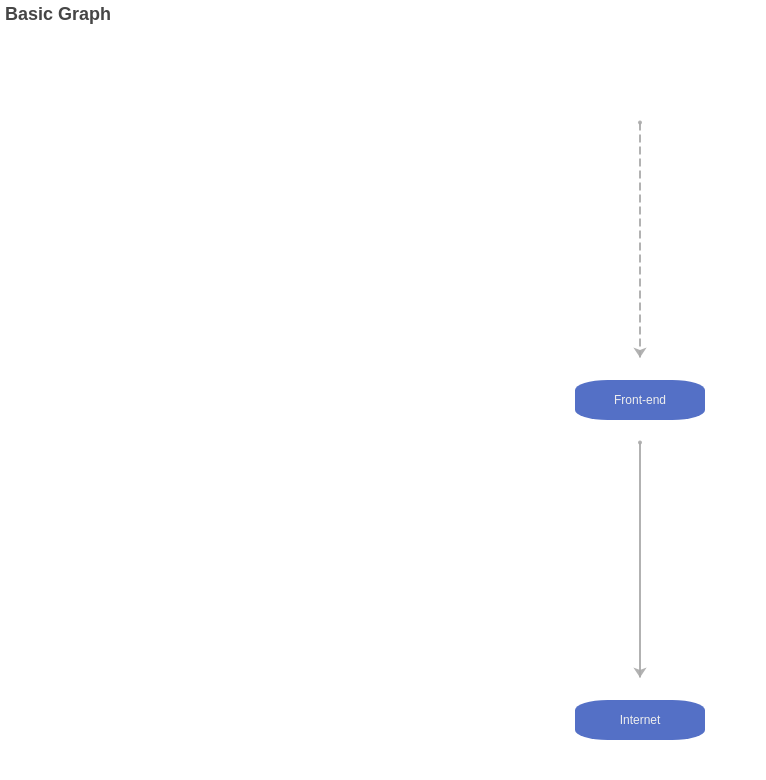
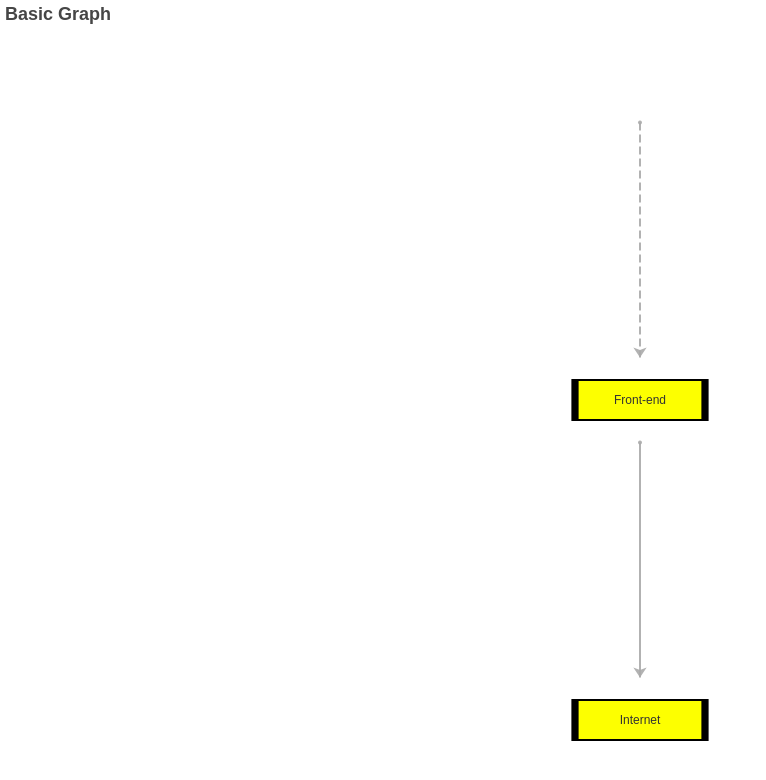
Before and after one commit to FelicityAmiao/roadmap, a Vue app: page / in a window 1280 px wide. Shown: the top 780 px of the page, without its empty margins (0-766 px from the left). Built offline with nearby package versions, Linux system fonts and the light colour scheme; the HTML template or start-up script is replaced by a standard one.

Commit message:
change the node color, add border.

```diff
--- a/src/components/KnowledgeNode.vue
+++ b/src/components/KnowledgeNode.vue
@@ -25,7 +25,6 @@ const option = ref({
     {
       type: 'graph',
       layout: 'none',
-      symbolSize: 50,
       roam: true,
       label: {
         show: true,
@@ -35,8 +34,15 @@ const option = ref({
       edgeLabel: {
         fontSize: 20,
       },
-      symbol: 'roundRect',
+      symbol: 'rect',
       symbolSize: [130, 40],
+      itemStyle: {
+        color: '#fdff00',
+        borderColor: 'black',
+        borderWidth: 4,
+        borderType: 'solid',
+        shadowBlur: 0
+      },
       data: [
         {
           name: '',
```
